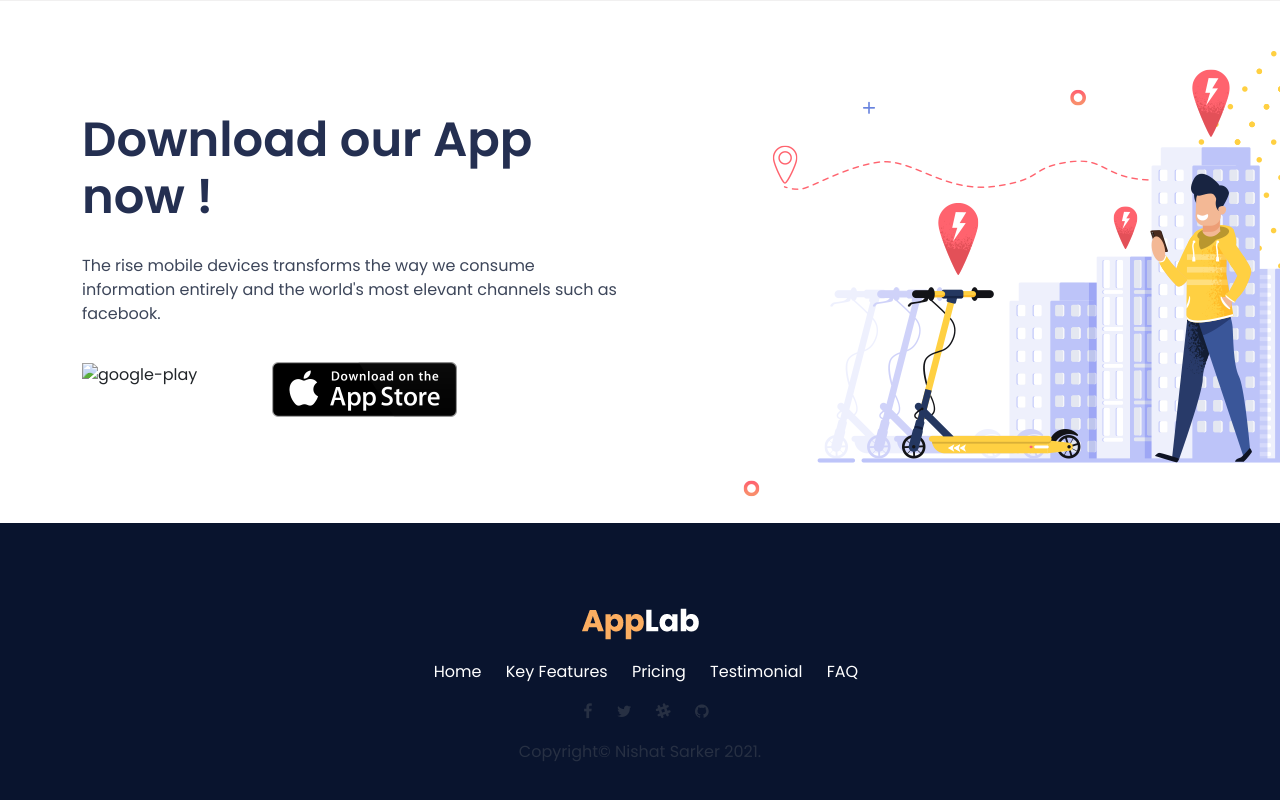
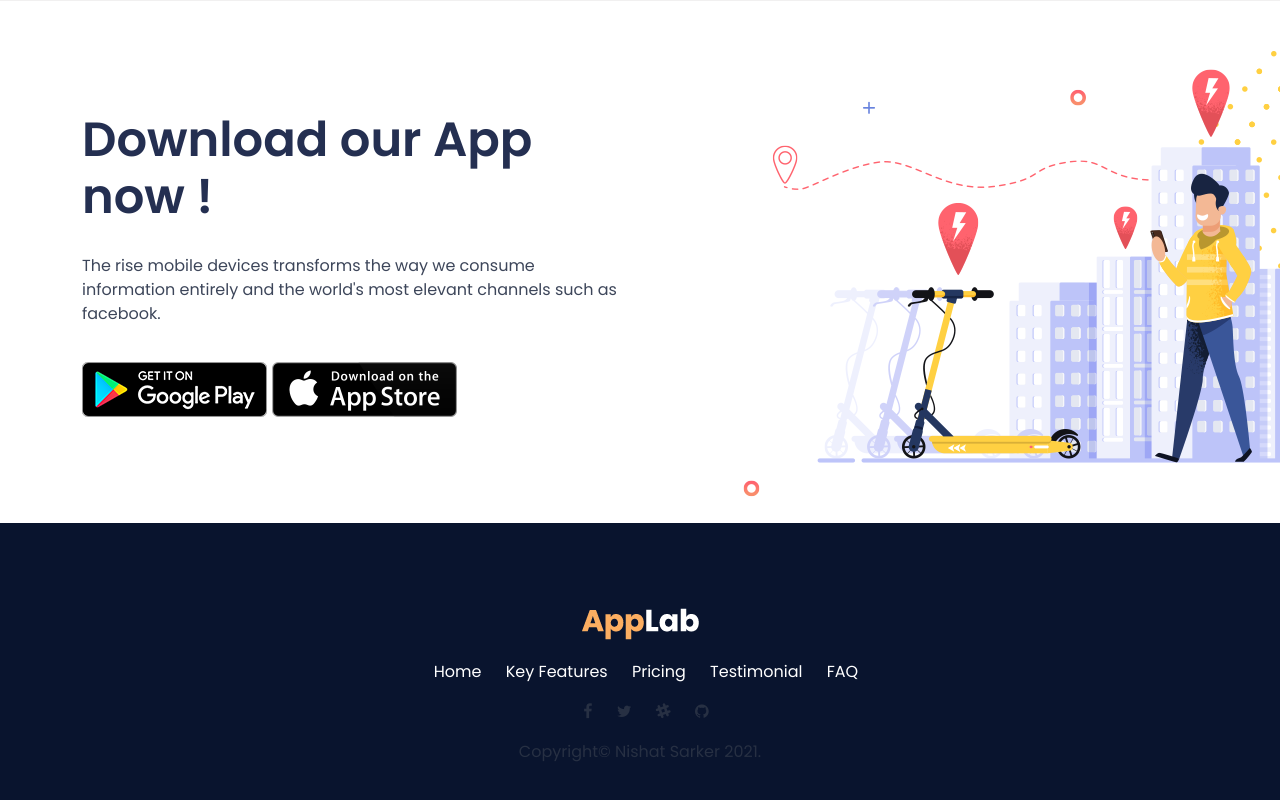
Before and after one commit to nishatsarker/Applab, a plain HTML site: page index.html in a window 1280 px wide. Shown: the part 7726-8526 px from the top of the page. Drawn offline with nearby package versions, Linux system fonts and the light colour scheme; the site is published under a folder, as on GitHub Pages, so addresses that start at the root find nothing.

Commit message:
Add files via upload

```diff
--- a/index.html
+++ b/index.html
@@ -581,7 +581,7 @@
                         <div class="download-option">
                             <div class="row">
                                 <div class="col-md-4">
-                                    <img src="/imgs/google-play.png" alt="google-play">
+                                    <img src="./imgs/google-play.png" alt="google-play">
                                 </div>
                                 <div class="col-md-4">
                                     <img src="./imgs/apple_store.png" alt="apple_store">
```
